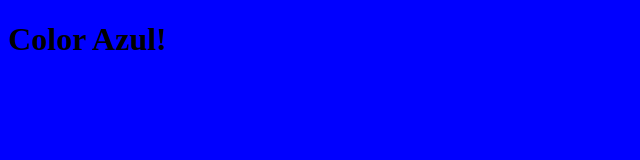
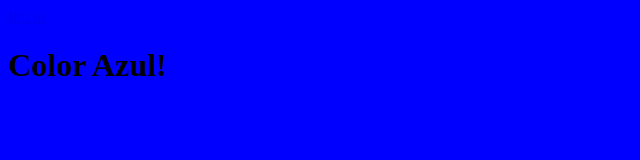
Before and after one commit to JorgeChavez420/TC4-FavoriteColor, a plain HTML site: page index.html in a window 1280 px wide. Shown: the whole page, without its empty margins (0-640 px from the left). Drawn offline with Linux system fonts and the light colour scheme.

Commit message:
Practica finalizada

```diff
--- a/ColorFav.css
+++ b/ColorFav.css
@@ -1,3 +1,3 @@
-.colores{
+.Colorfavorito{
     background-color: blue;
 }
--- a/index.html
+++ b/index.html
@@ -6,6 +6,9 @@
     <meta name="viewport" content="width=device-width, initial-scale=1.0">
     <title>Color Favorito</title>
     <link rel="stylesheet" href="ColorFav.css">
+    <nav>
+        <a href="#" class="Colorfavorito">Inicio</a>
+    </nav>
     <style>
         body{
             background-color: #0000FF;
```
